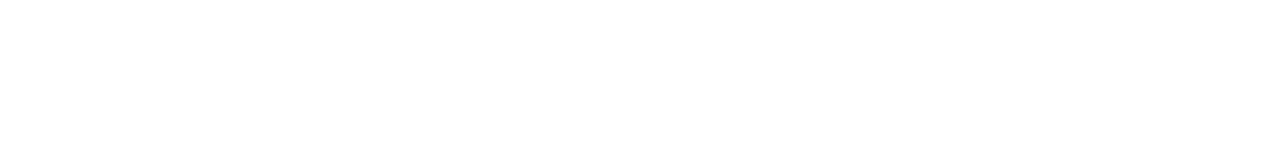
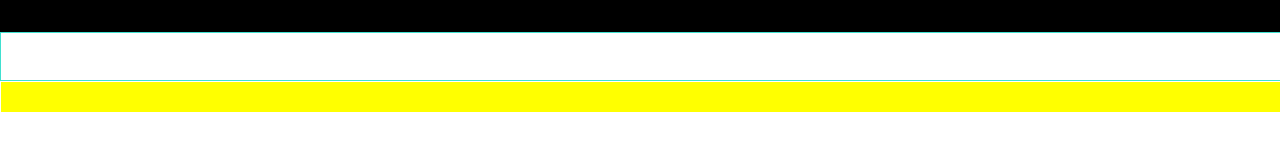
Before and after one commit to Vejituh/TOP-building-with-responsive-design, a plain HTML site: page index.html in a window 1280 px wide. Drawn offline with Linux system fonts and the light colour scheme.

Commit message:
add layout for nav

```diff
--- a/assets/stylesheet/main.css
+++ b/assets/stylesheet/main.css
@@ -47,3 +47,23 @@ table {
 	border-collapse: collapse;
 	border-spacing: 0;
 }
+
+/*** Navs ***/
+.top-nav {
+    border: solid 1px black;
+    background: black;
+    height: 1.9em;
+    width: 100%;
+}
+.main-nav {
+    border: solid 1px turquoise;
+    background: white;
+    width: 100%;
+    height: 2.9em;
+}
+.bottom-nav {
+    border: 1px solid white;
+    background: yellow;
+    width: 100%;
+    height: 1.9em;
+}
--- a/index.html
+++ b/index.html
@@ -6,6 +6,12 @@
         <link rel="stylesheet" type="text/css" href="assets/stylesheet/main.css">
     </head>
     <body>
-
+        <header>
+            <nav>
+                <div class="top-nav"></div>
+                <div class="main-nav"></div>
+                <div class="bottom-nav"></div>
+            </nav>
+        </header>
     </body>
 </html>
```
